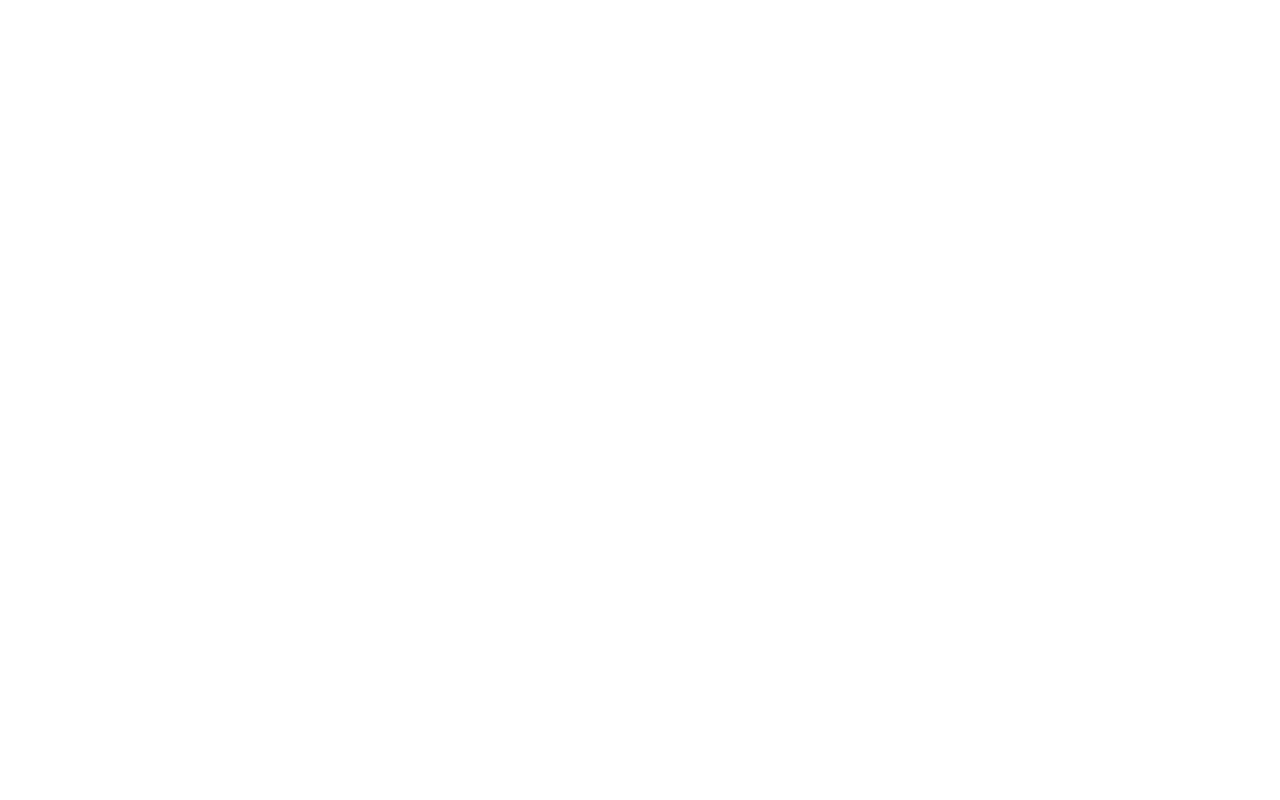
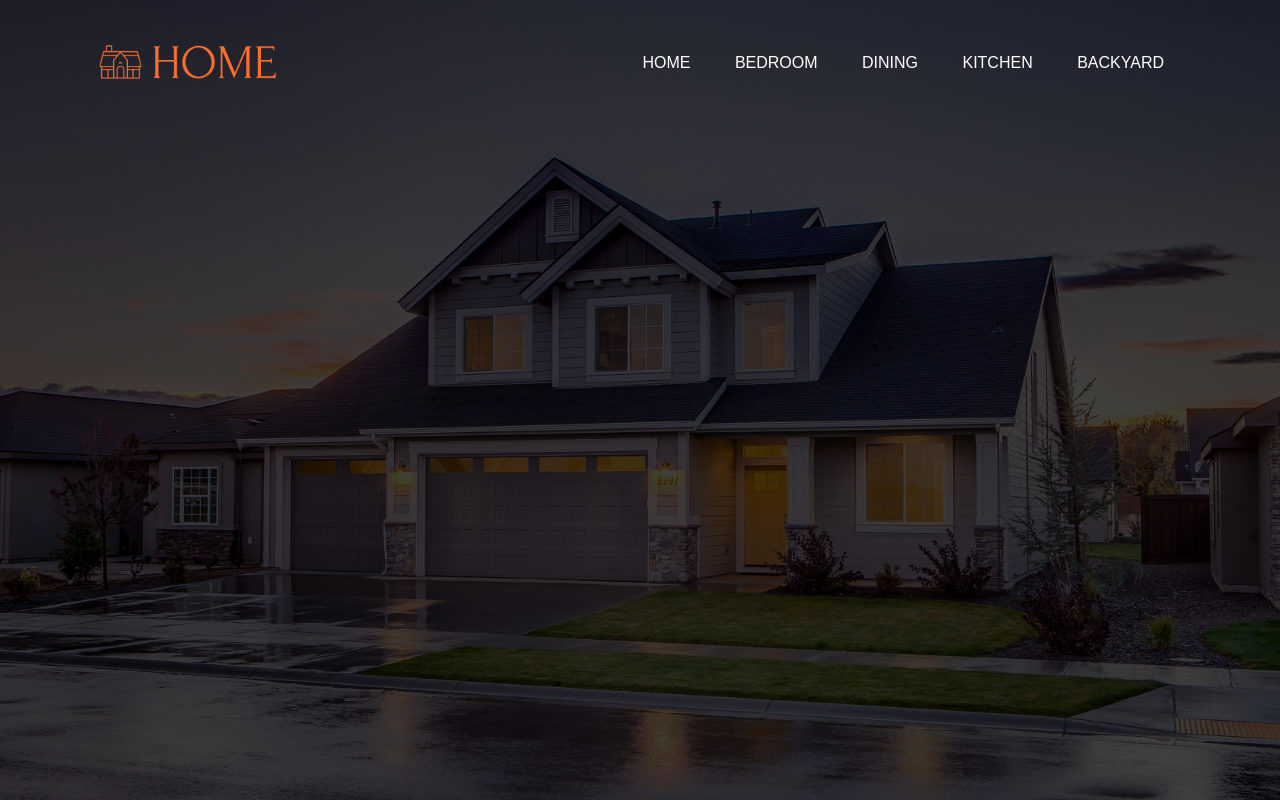
Before and after one commit to christian17s/firstproj, a plain HTML site: page index.html in a window 1280 px wide. Drawn offline with Linux system fonts and the light colour scheme.

Commit message:
navbar finished

```diff
--- a/index.html
+++ b/index.html
@@ -3,9 +3,22 @@
 <head>
     <meta charset="UTF-8">
     <meta name="viewport" content="width=device-width, initial-scale=1.0">
-    <title>Me estoy volviendo loco con los comandos de git</title>
+    <link rel="stylesheet" href="/style.css">
+    <title>First practice</title>
 </head>
 <body>
+    <div class="banner">
+        <div class="navbar">
+            <img src="/img/logo last ver.png" class="logo">
+            <ul>
+                <li><a href="#">Home</a></li>
+                <li><a href="#">Bedroom</a></li>
+                <li><a href="#">Dining</a></li>
+                <li><a href="#">Kitchen</a></li>
+                <li><a href="#">Backyard</a></li>
+            </ul>
+        </div>
+    </div>
 
 </body>
 
--- a/style.css
+++ b/style.css
@@ -0,0 +1,56 @@
+* {
+    margin: 0;
+    padding: 0;
+    font-family: sans-serif;
+}
+
+.banner {
+    width: 100%;
+    height: 100vh;
+    background-image: linear-gradient(rgba(0,0,0,0.75), rgba(0,0,0,0.75)), url(/img/background.jpg);
+    background-size: cover;
+    background-position: center;
+}
+
+.navbar {
+    width: 85%;
+    margin: auto;
+    padding: 35px 0;
+    display: flex;
+    align-items: center;
+    justify-content: space-between;
+}
+
+.logo {
+    width: 17%;
+    height: 17%;
+    cursor: pointer;
+}
+
+.navbar ul li {
+    list-style: none;
+    display: inline-block;
+    margin: 0 20px;
+    position: relative;
+}
+
+.navbar ul li a {
+    text-decoration: none;
+    color: #fff;
+    text-transform: uppercase;
+}
+
+.navbar ul li::after {
+    content: '';
+    height: 3px;
+    width: 0;
+    background: #009688;
+    position: absolute;
+    left: 0;
+    bottom: -7px;
+    transition: 0.5s;
+}
+
+.navbar ul li:hover::after {
+    width: 100%;
+}
```
Also changed, not shown: img/background.jpg (added), img/home-high-resolution-logo.png (added), img/logo last ver.png (added), img/logo.png (added).
